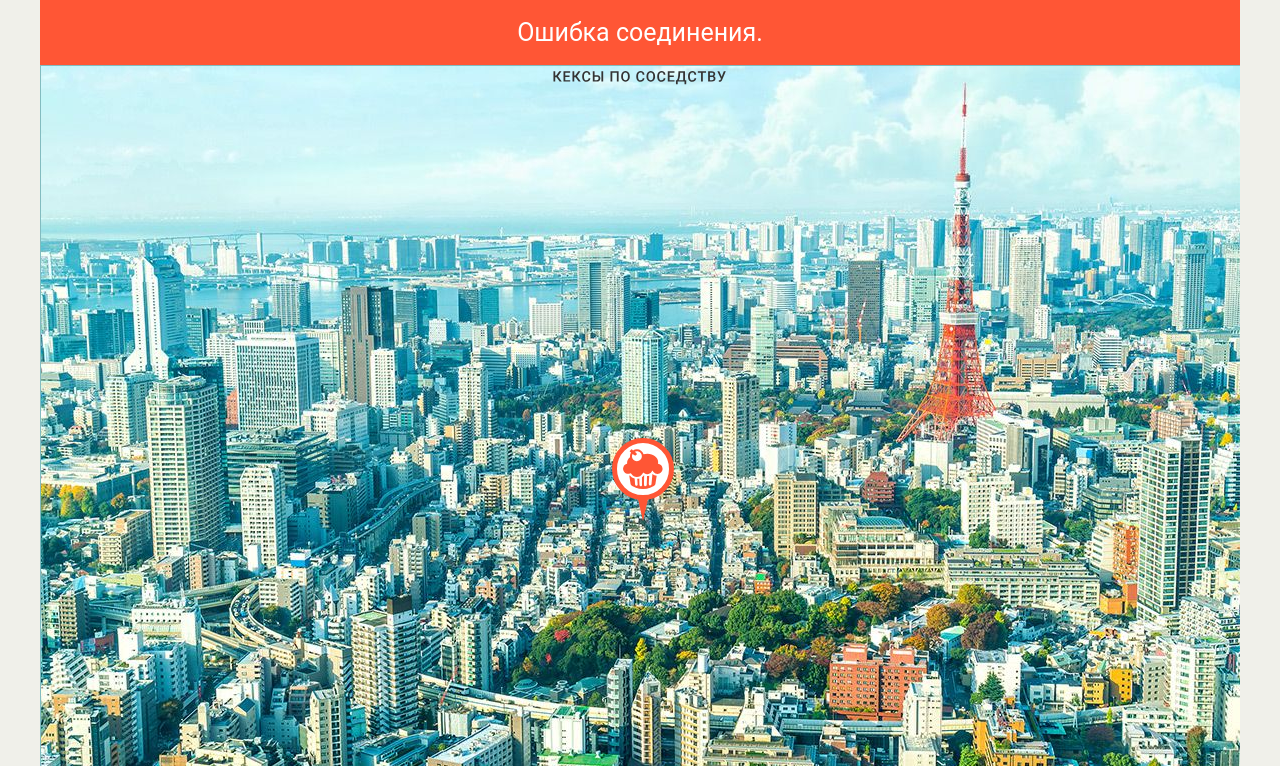
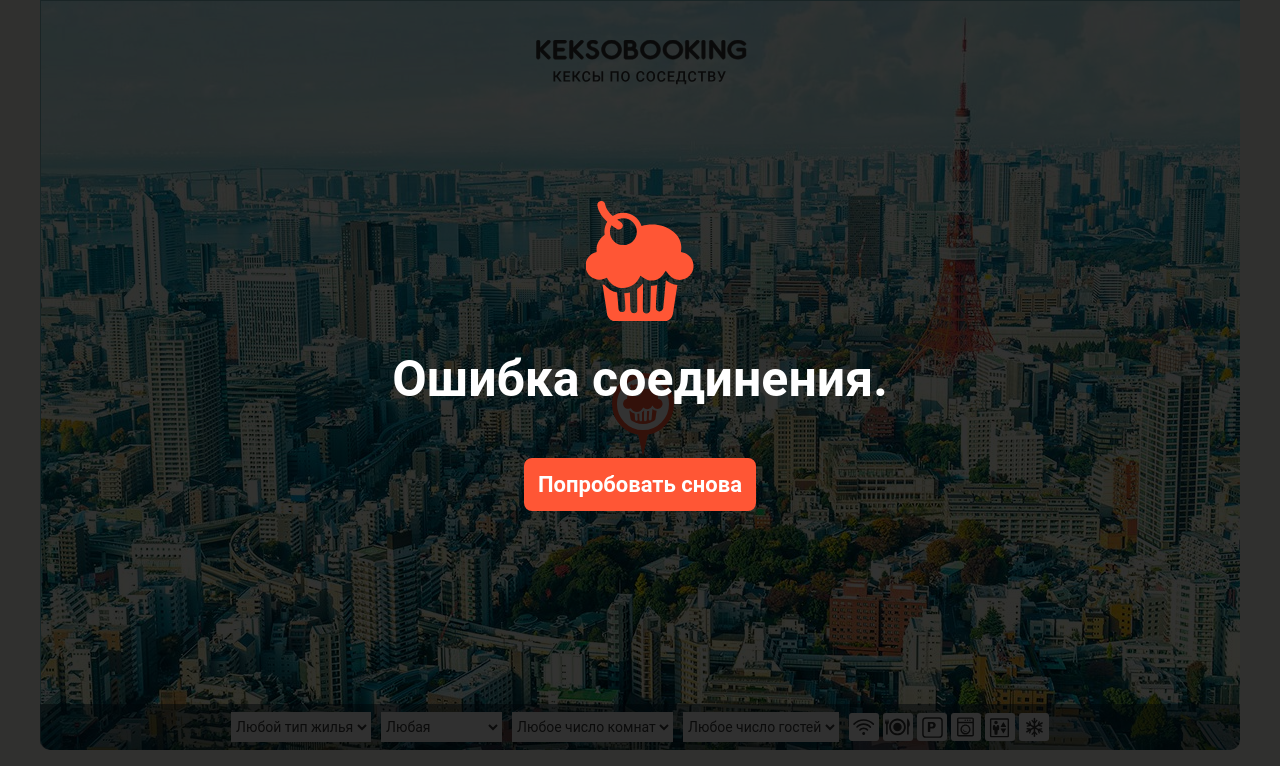
Before and after one commit to dashabelkina/570339-keksobooking-18, a website: page index.html in a window 1280 px wide. Both pictures are taken after a click on the button "Поставь меня куда-нибудь". Shown: the top 766 px of the page. Drawn offline with Linux system fonts and the light colour scheme; no server answers; files whose address does not match are found by name.

Commit message:
Исправила отображение окна Error

```diff
--- a/index.html
+++ b/index.html
@@ -259,5 +259,6 @@
 <script src="js/map.js"></script>
 <script src="js/dragpin.js"></script>
 <script src="js/backend.js"></script>
+<script src="js/error.js"></script>
 </body>
 </html>
--- a/js/card.js
+++ b/js/card.js
@@ -107,6 +107,7 @@
   };
 
   window.cards = {
-    renderPins: renderPins
+    renderPins: renderPins,
+    onEscDown: onEscDown
   };
 })();
--- /dev/null
+++ b/js/error.js
@@ -0,0 +1,32 @@
+'use strict';
+(function () {
+
+  var getErrorMessage = function (errorMessage) {
+    var errorTemplate = document.querySelector('#error').content.querySelector('.error');
+    var errorElement = errorTemplate.cloneNode(true);
+    var main = document.querySelector('main');
+    var errorBtn = errorElement.querySelector('.error__button');
+
+    var onErrorEscDown = function (evt) {
+      window.cards.onEscDown(evt, closeError);
+    };
+
+    var closeError = function () {
+      main.removeChild(errorElement);
+      errorBtn.removeEventListener('click', closeError);
+      document.removeEventListener('click', closeError);
+      document.removeEventListener('keydown', onErrorEscDown);
+    };
+
+    errorBtn.addEventListener('click', closeError);
+    document.addEventListener('click', closeError);
+    document.addEventListener('keydown', onErrorEscDown);
+
+    errorElement.querySelector('.error__message').textContent = errorMessage;
+    main.appendChild(errorElement);
+  };
+
+  window.error = {
+    getErrorMessage: getErrorMessage
+  };
+})();
--- a/js/map.js
+++ b/js/map.js
@@ -29,7 +29,7 @@
   };
 
   var onLoadError = function (errorText) {
-    window.utils.getErrorMessage(errorText);
+    window.error.getErrorMessage(errorText);
   };
 
   // Активное состояние страницы
```
